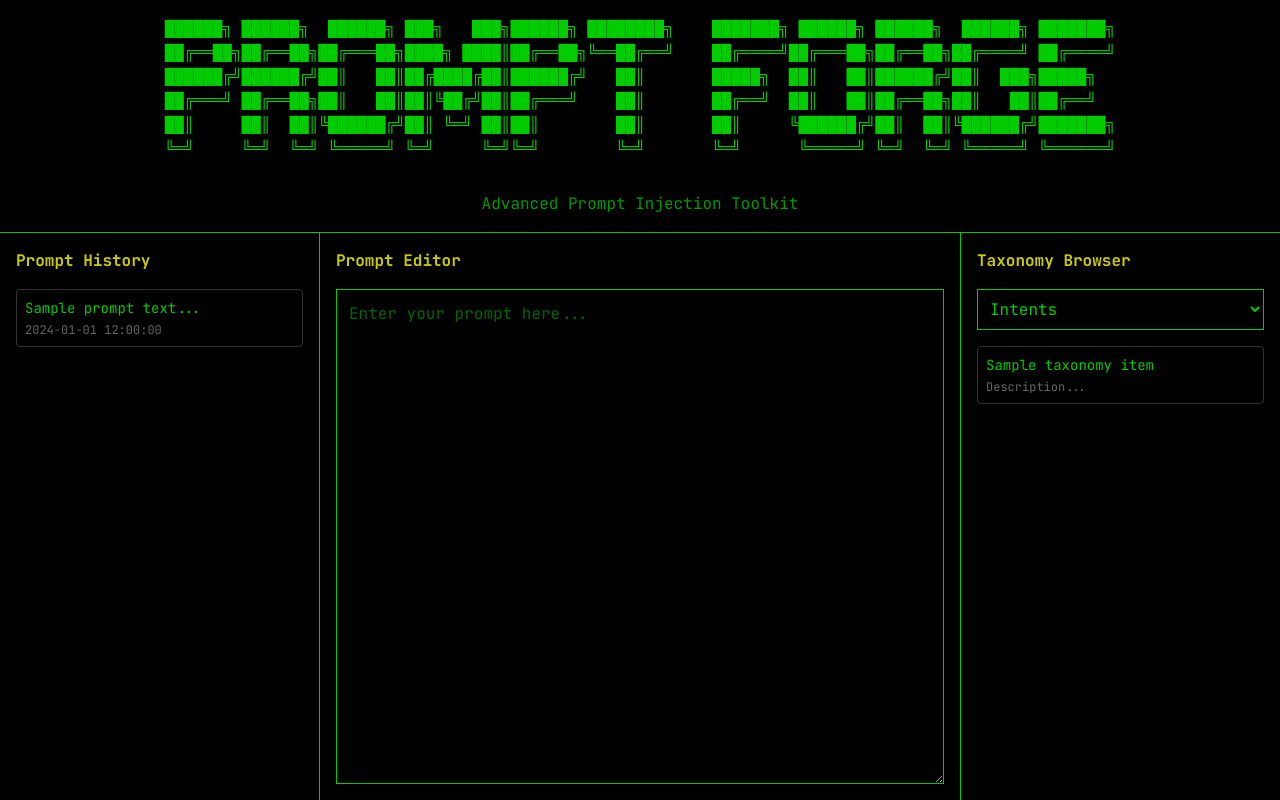
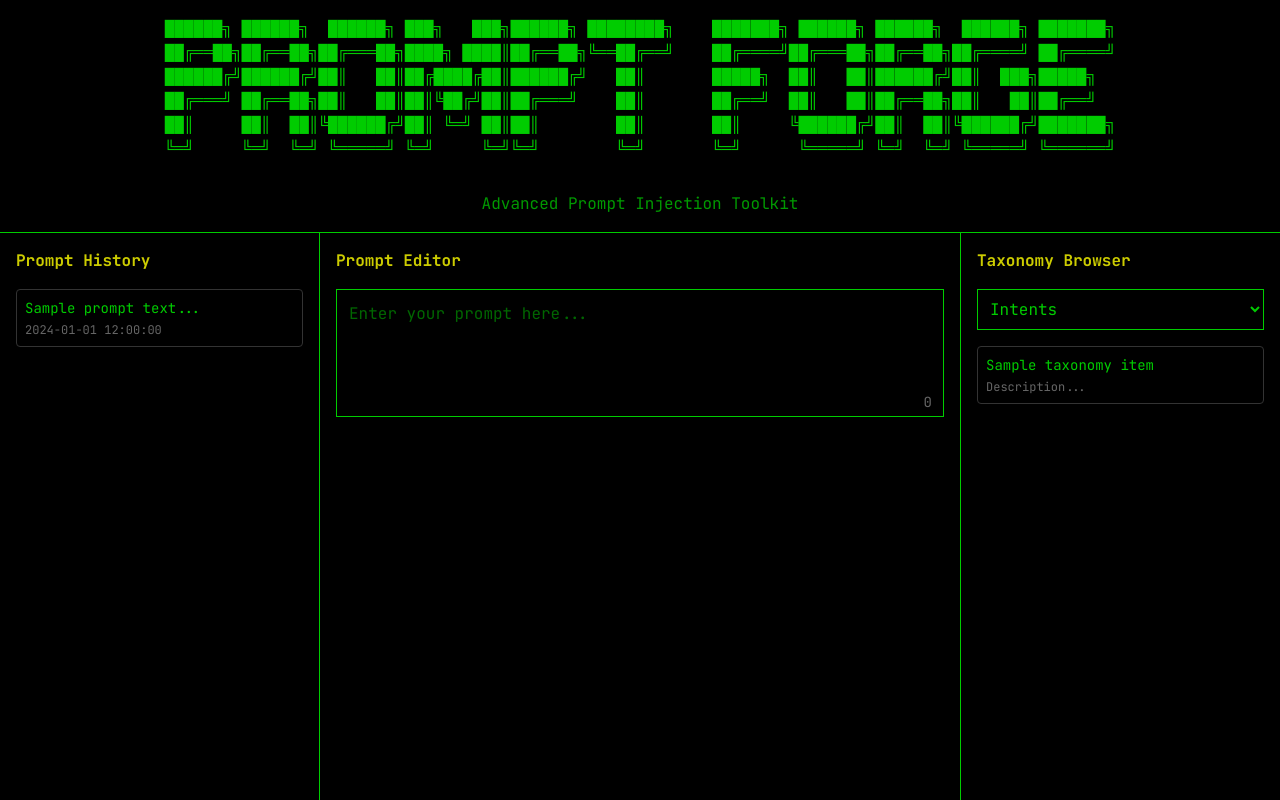
Before and after one commit to applyinnovations/prompt-forge, a website built with Vite: page index.html in a window 1280 px wide. Built offline with nearby package versions, Linux system fonts and the light colour scheme; what @sqlite.org/sqlite-wasm would draw is missing.

Commit message:
resizable text area

```diff
--- a/index.html
+++ b/index.html
@@ -37,11 +37,14 @@
     <!-- Main Content: Prompt Editor -->
     <div class="flex flex-col flex-1 p-4">
       <h2 class="text-terminal-yellow mb-4 font-bold">Prompt Editor</h2>
-      <textarea
-        id="prompt-editor"
-        class="w-full grow bg-terminal-black border border-terminal-green text-terminal-green p-3 font-mono resize-y focus:outline-none focus:border-terminal-green"
-        placeholder="Enter your prompt here..."
-      ></textarea>
+      <div class="relative">
+        <textarea
+          id="prompt-editor"
+          class="w-full bg-terminal-black border border-terminal-green text-terminal-green p-3 font-mono resize-none focus:outline-none focus:border-terminal-green pr-16 min-h-32 overflow-hidden"
+          placeholder="Enter your prompt here..."
+        ></textarea>
+        <div id="character-count" class="absolute bottom-3 right-3 text-terminal-gray-light text-sm pointer-events-none">0</div>
+      </div>
     </div>
 
     <!-- Right Pane: Taxonomy Browser -->
--- a/src/main.ts
+++ b/src/main.ts
@@ -30,3 +30,36 @@ async function initDatabase() {
 
 // Initialize database in background
 initDatabase();
+
+// Auto-resize textarea functionality
+function autoResizeTextarea() {
+  const textarea = document.getElementById('prompt-editor') as HTMLTextAreaElement;
+  if (textarea) {
+    textarea.style.height = 'auto';
+    textarea.style.height = textarea.scrollHeight + 'px';
+  }
+}
+
+// Character count functionality
+function updateCharacterCount() {
+  const textarea = document.getElementById('prompt-editor') as HTMLTextAreaElement;
+  const characterCountElement = document.getElementById('character-count');
+  if (textarea && characterCountElement) {
+    const characters = textarea.value.length;
+    characterCountElement.textContent = `${characters}`;
+  }
+}
+
+// Add event listeners to textarea
+document.addEventListener('DOMContentLoaded', () => {
+  const textarea = document.getElementById('prompt-editor') as HTMLTextAreaElement;
+  if (textarea) {
+    textarea.addEventListener('input', () => {
+      updateCharacterCount();
+      autoResizeTextarea();
+    });
+    // Initial setup
+    updateCharacterCount();
+    autoResizeTextarea();
+  }
+});
```
